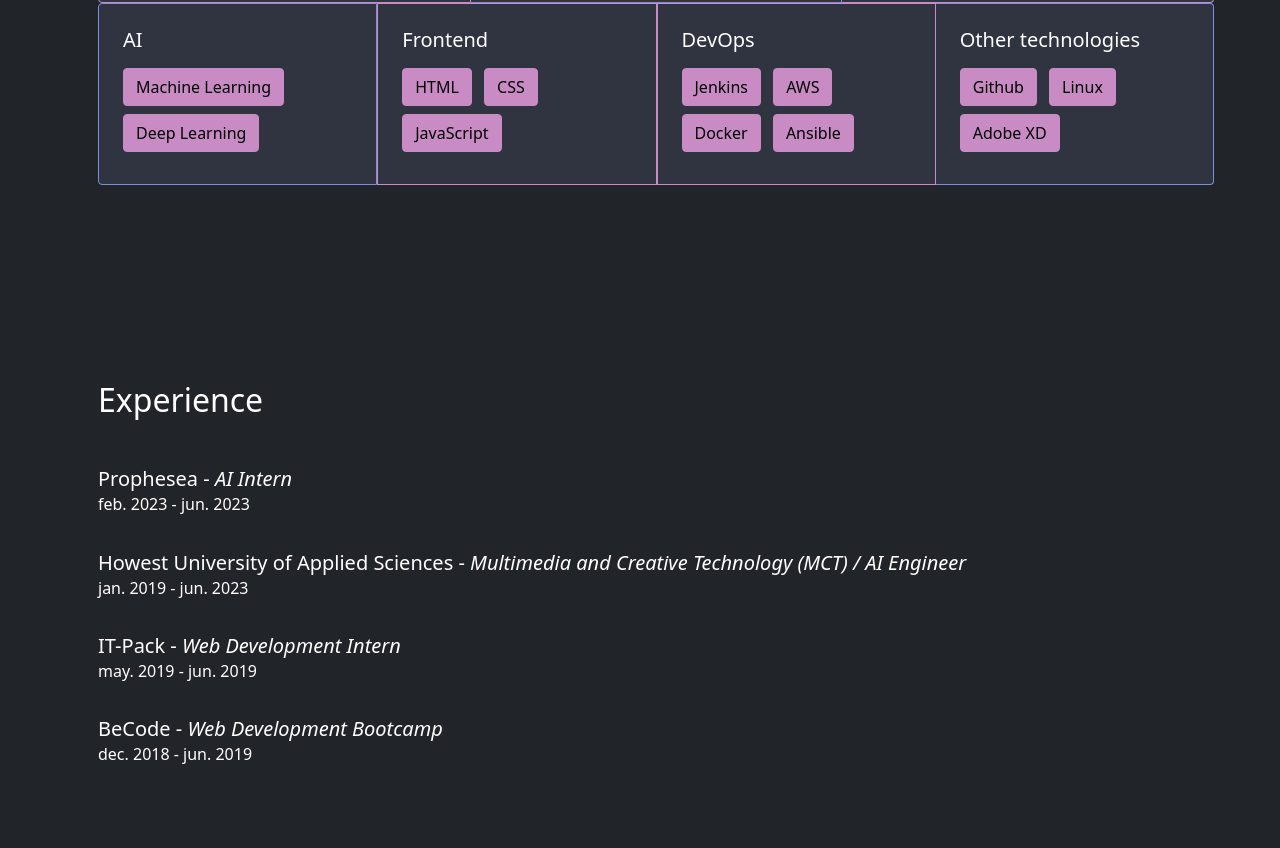
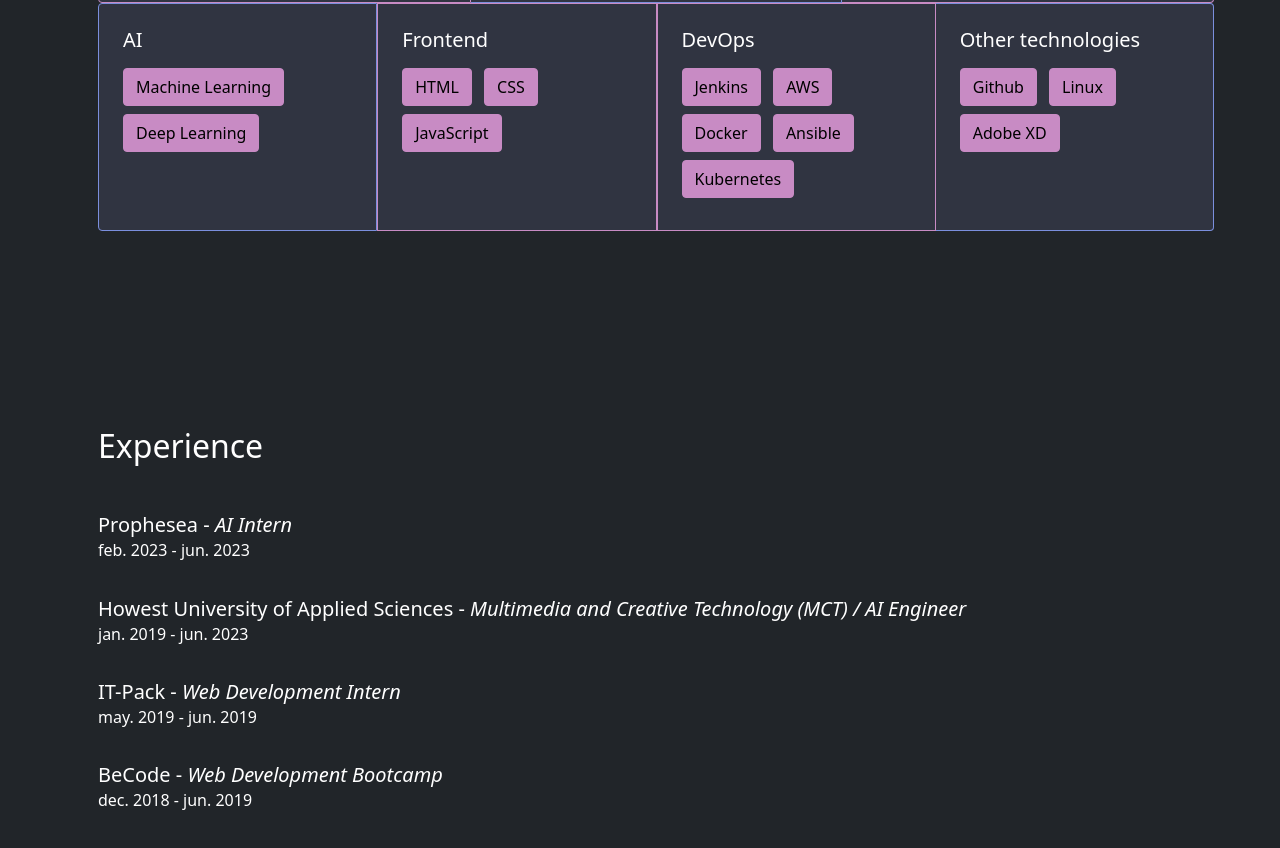
Before and after one commit to dominicho97/dominicho97.github.io, a plain HTML site: page index.html in a window 1280 px wide. Shown: the part 1181-2029 px from the top of the page. Drawn offline with nearby package versions, Linux system fonts and the light colour scheme.

Commit message:
added kubernetes

```diff
--- a/index.html
+++ b/index.html
@@ -118,6 +118,7 @@
         <a  class="btn btn-primary me-2 mb-2">Docker</a>
         <!-- <a  class="btn btn-primary me-2 mb-2">Maven</a> -->
         <a  class="btn btn-primary me-2 mb-2">Ansible</a>
+        <a  class="btn btn-primary me-2 mb-2">Kubernetes</a>
 
 
       </div>
```
